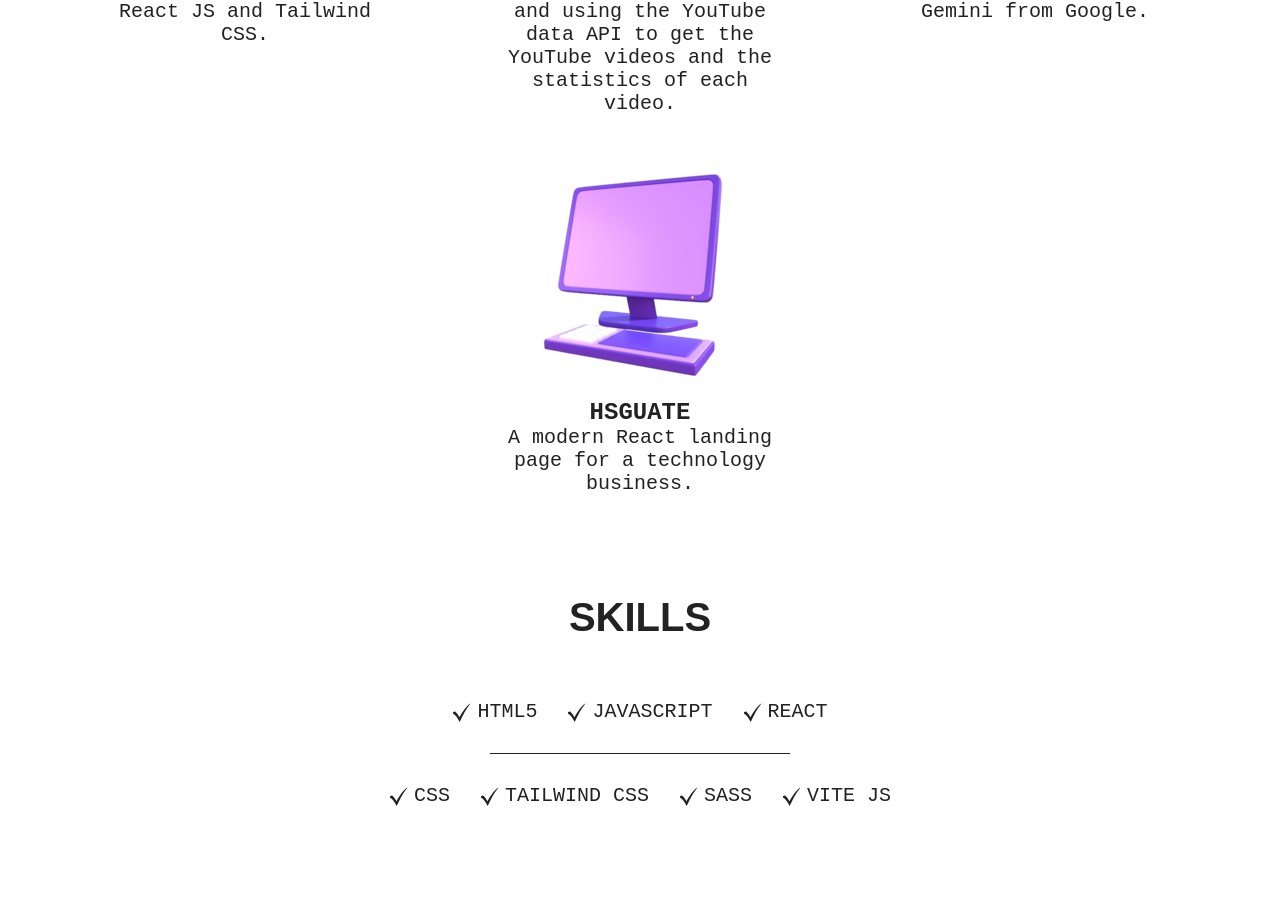
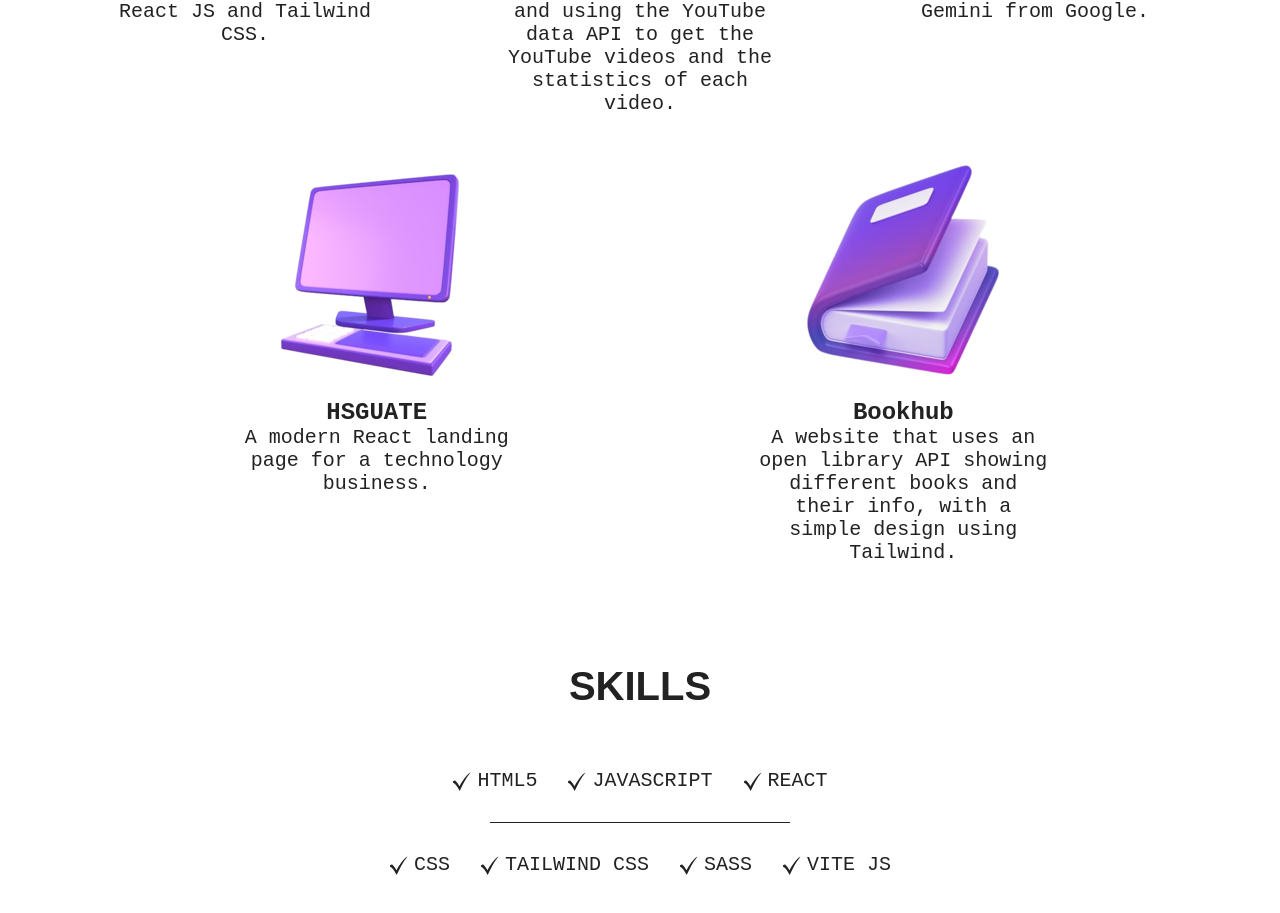
Before and after one commit to javilaflame/portfolio, a React (Vite) app: page / in a window 1280 px wide. Shown: the part 1332-2245 px from the top of the page. Built offline with nearby package versions, Linux system fonts and the light colour scheme.

Commit message:
nuevo proyecto

```diff
--- a/src/components/Projects/Projects.jsx
+++ b/src/components/Projects/Projects.jsx
@@ -4,6 +4,7 @@ import youtube from "../../assets/youtube.png"
 import spotify from "../../assets/spotify.png"
 import gemini from "../../assets/gemini.png"
 import hsguate from "../../assets/hsguate.png"
+import book from "../../assets/book.png"
 import ProjectCard from '../../common/ProjectCard'
 import { useTranslation } from 'react-i18next'
 
@@ -17,6 +18,7 @@ const Projects = () => {
             <ProjectCard desc={t("projects.youtubeDesc")} pic={youtube} title={t("projects.youtube")} link={"https://yt-clone-javi.netlify.app/"} />
             <ProjectCard desc={t("projects.geminiDesc")} pic={gemini} title={t("projects.gemini")} link={"https://gemini-clone-javi.netlify.app/"} />
             <ProjectCard desc={t("projects.hsguateDesc")} pic={hsguate} title={t("projects.hsguate")} link={"https://hsguate.netlify.app/"} />
+            <ProjectCard desc={t("projects.libraryDesc")} pic={book} title={t("projects.library")} link={"https://hsguate.netlify.app/"} />
         </div>
     </div>
   )
--- a/src/translation/en/global.json
+++ b/src/translation/en/global.json
@@ -13,7 +13,9 @@
         "gemini": "Gemini Chat",
         "geminiDesc": "A functional AI chat using React JS and Gemini from Google.",
         "hsguate": "HSGUATE",
-        "hsguateDesc": "A modern React landing page for a technology business."
+        "hsguateDesc": "A modern React landing page for a technology business.",
+        "library": "Bookhub",
+        "libraryDesc": "A website that uses an open library API showing different books and their info, with a simple design using Tailwind."
     },
     "skills": {
         "title": "SKILLS"
--- a/src/translation/es/global.json
+++ b/src/translation/es/global.json
@@ -13,7 +13,9 @@
         "gemini": "Gemini Chat",
         "geminiDesc": "Un chat de IA funcional usando React JS e implementando Gemini de Google.",
         "hsguate": "HSGUATE",
-        "hsguateDesc": "Una página con un diseño moderno, hecha con React para un negocio de tecnología."
+        "hsguateDesc": "Una página con un diseño moderno, hecha con React para un negocio de tecnología.",
+        "library": "Bookhub",
+        "libraryDesc": "Un sitio web que usando una API abierta, muestra diferentes libros y su informacion, con un diseño simple hecho con Tailwind."
     },
     "skills": {
         "title": "CONOCIMIENTOS"
```
Also changed, not shown: src/assets/book.png (added).
